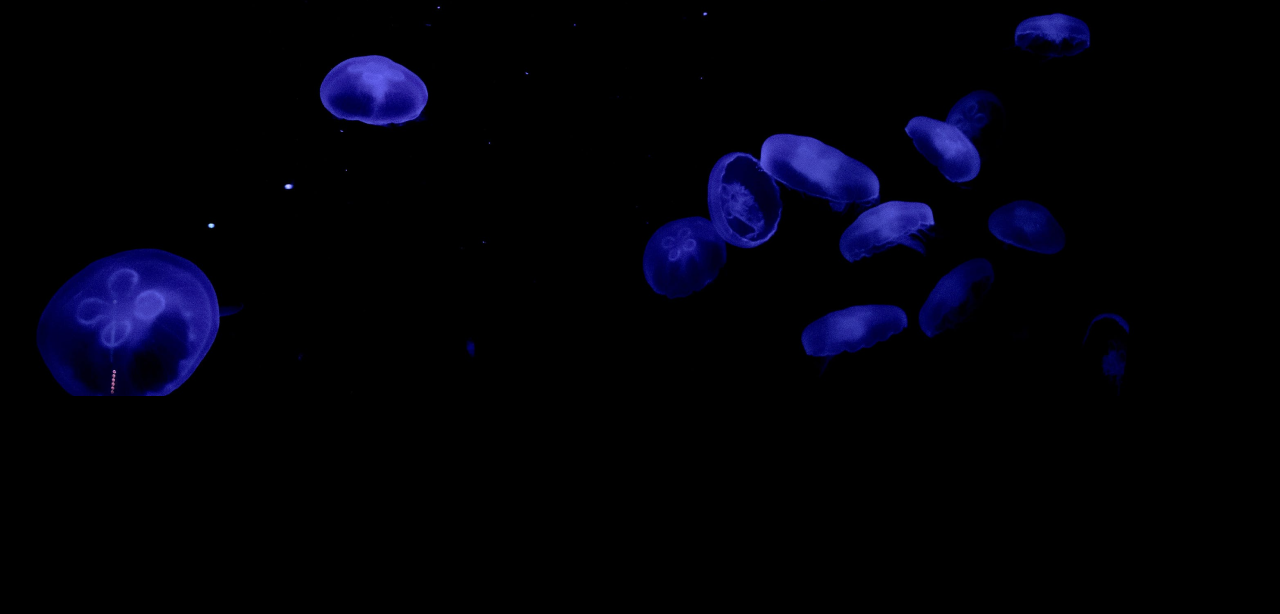
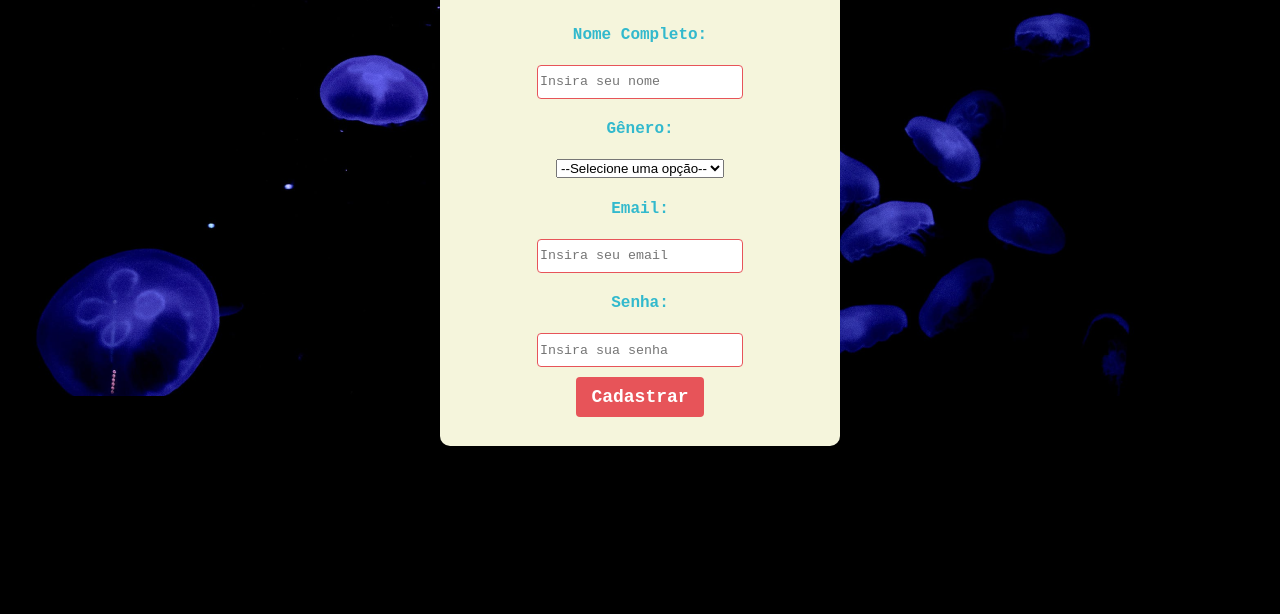
Before and after one commit to Landineo/PI, a plain HTML site: page Aula29-03/cadastro.html in a window 1280 px wide. Shown: the part 186-800 px from the top of the page. Drawn offline with Linux system fonts and the light colour scheme.

Commit message:
Adicionados arquivos referentes à Atividade da Aula 3 de HTML e CSS

```diff
--- a/Aula29-03/cadastro.html
+++ b/Aula29-03/cadastro.html
@@ -25,7 +25,25 @@
     </div>
     <div class="banner">
         <div class="container">
-
+            <div class="card">
+                <h1>Cadastre-se!</h1>
+                <h4>Nome Completo: </h4>
+                <input type="text" placeholder="Insira seu nome">
+                <h4>Gênero:</h4>
+                <select id="gênero">
+                    <option value="">--Selecione uma opção--</option>
+                    <option value="1">Masculino</option>
+                    <option value="2">Feminino</option>
+                    <option value="3">Não-binário</option>
+                    <option value="5">Outro</option>
+                    <option value="4">Prefiro não responder</option>
+                </select>
+                <h4>Email: </h4>
+                <input type="text" placeholder="Insira seu email">
+                <h4>Senha: </h4>
+                <input type="password" placeholder="Insira sua senha">
+                <button class="btn">Cadastrar</button>
+            </div>
         </div>
     </div>
 </body>
--- a/Aula29-03/style.css
+++ b/Aula29-03/style.css
@@ -62,8 +62,9 @@ ul a{
 
 .banner .card {
     background-color: beige;
-    height: 450px;
+    height: 550px;
     width: 400px;
+    margin-top: 30px;
     display: flex;
     flex-flow: column;
     align-items: center;
@@ -91,6 +92,7 @@ ul a{
 
 input {
     height: 30px;
+    width: 50%;
     border: 1px solid #e75459;
     border-radius: 4px;
     font-family: monospace;
```
